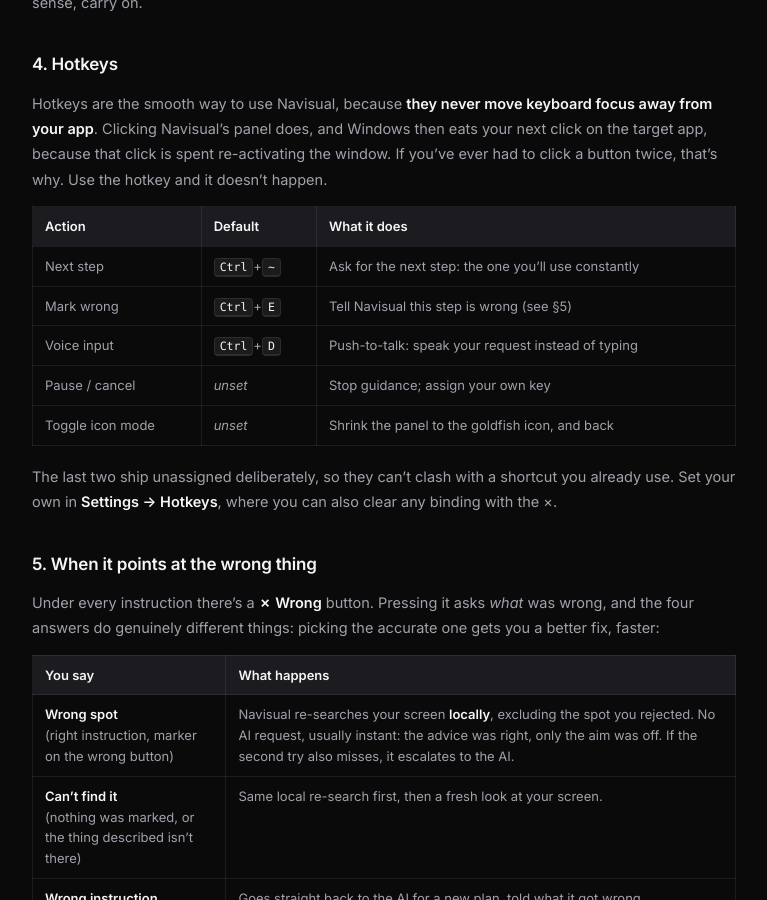
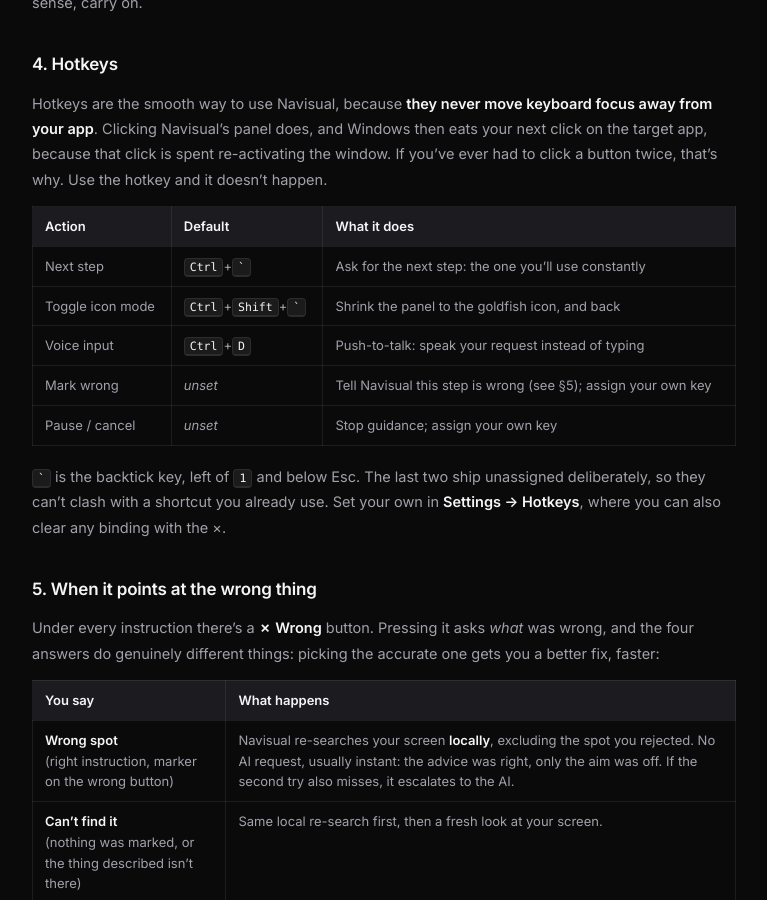
Before and after one commit to NavisualGuide/NavisualGuide.github.io, a Jekyll site: the page docs.html, which Jekyll copies as it is, in a window 1280 px wide and 900 px high, scrolled down 2169 px. Shown: the whole window, without its empty margins (256-1023 px from the left). Built offline with Jekyll 4.4.1, drawn with Linux system fonts in a browser that asks for light colours.

Commit message:
docs: hotkeys as the app ships them; the key reads Ctrl+`
The Next key was written Ctrl+~ here and Ctrl+` in the README; the app
now shows Ctrl+` too (founder's choice, 2026-10-26: the key actually
pressed, and Ctrl+~ reads as a Shift chord). The table was also stale on
two rows: Mark wrong ships unset since v0.7.38 (it said Ctrl+E), and
Toggle icon mode is Ctrl+Shift+` (it said unset). A line says where the
backtick key is.

Co-Authored-By: Claude Opus 5.5 <noreply@anthropic.com>

```diff
--- a/docs.html
+++ b/docs.html
@@ -63,7 +63,7 @@
           “make a pivot table from this data” or “add a bevel to this cube”.</li>
         <li><strong>Follow the pointer.</strong> Navisual takes one screenshot, works out the next
           step, and draws a marker on the exact button, with the instruction spoken and captioned.</li>
-        <li><strong>Do the step yourself</strong>, then press <kbd>Ctrl</kbd>+<kbd>~</kbd> for the
+        <li><strong>Do the step yourself</strong>, then press <kbd>Ctrl</kbd>+<kbd>`</kbd> for the
           next one.</li>
       </ol>
       <p>
@@ -148,14 +148,15 @@
       </p>
       <table class="legal-table">
         <tr><th>Action</th><th>Default</th><th>What it does</th></tr>
-        <tr><td>Next step</td><td><kbd>Ctrl</kbd>+<kbd>~</kbd></td><td>Ask for the next step: the one you’ll use constantly</td></tr>
-        <tr><td>Mark wrong</td><td><kbd>Ctrl</kbd>+<kbd>E</kbd></td><td>Tell Navisual this step is wrong (see §5)</td></tr>
+        <tr><td>Next step</td><td><kbd>Ctrl</kbd>+<kbd>`</kbd></td><td>Ask for the next step: the one you’ll use constantly</td></tr>
+        <tr><td>Toggle icon mode</td><td><kbd>Ctrl</kbd>+<kbd>Shift</kbd>+<kbd>`</kbd></td><td>Shrink the panel to the goldfish icon, and back</td></tr>
         <tr><td>Voice input</td><td><kbd>Ctrl</kbd>+<kbd>D</kbd></td><td>Push-to-talk: speak your request instead of typing</td></tr>
+        <tr><td>Mark wrong</td><td><em>unset</em></td><td>Tell Navisual this step is wrong (see §5); assign your own key</td></tr>
         <tr><td>Pause / cancel</td><td><em>unset</em></td><td>Stop guidance; assign your own key</td></tr>
-        <tr><td>Toggle icon mode</td><td><em>unset</em></td><td>Shrink the panel to the goldfish icon, and back</td></tr>
       </table>
       <p>
-        The last two ship unassigned deliberately, so they can’t clash with a shortcut you already
+        <kbd>`</kbd> is the backtick key, left of <kbd>1</kbd> and below Esc. The last two ship
+        unassigned deliberately, so they can’t clash with a shortcut you already
         use. Set your own in <strong>Settings → Hotkeys</strong>, where you can also clear any
         binding with the ×.
       </p>
@@ -280,7 +281,7 @@
       <h2 id="trouble">8. Troubleshooting</h2>
       <table class="legal-table">
         <tr><th>Symptom</th><th>What to do</th></tr>
-        <tr><td>My first click on the app does nothing</td><td>You clicked Navisual’s panel just before, so Windows spent that click re-focusing the app. Use <kbd>Ctrl</kbd>+<kbd>~</kbd> instead of clicking → Next.</td></tr>
+        <tr><td>My first click on the app does nothing</td><td>You clicked Navisual’s panel just before, so Windows spent that click re-focusing the app. Use <kbd>Ctrl</kbd>+<kbd>`</kbd> instead of clicking → Next.</td></tr>
         <tr><td>No pointer, ever, in one app</td><td>That app likely paints its own interface (3D viewport, canvas, game), so pointing falls to the AI’s own reading of the screen. Raise the quality tier in Settings → Provider: it makes more difference here than anywhere else. See §7.</td></tr>
         <tr><td>It’s guiding the wrong app</td><td>Click the header chip and pin the window you actually mean.</td></tr>
         <tr><td>Requests time out</td><td>Usually a slow free model under load. Try again, or switch provider in Settings.</td></tr>
```
